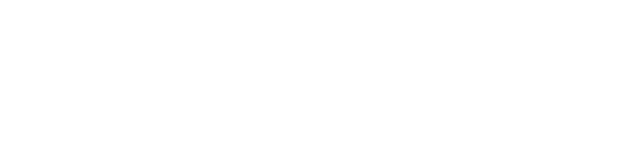
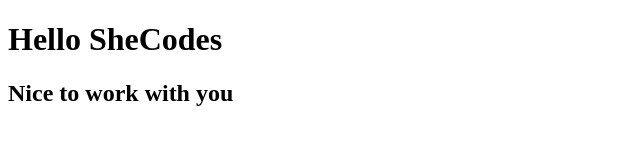
Before and after one commit to KaTeE234/my-awesome-homework, a plain HTML site: page index.html in a window 1280 px wide. Shown: the whole page, without its empty margins (0-640 px from the left). Drawn offline with Linux system fonts and the light colour scheme.

Commit message:
Added HTML

```diff
--- a/index.html
+++ b/index.html
@@ -7,6 +7,9 @@
     <title>Document</title>
     <link rel="stylesheet" href="style.css" />
   </head>
-  <body></body>
+  <body>
+    <h1>Hello SheCodes</h1>
+    <h2>Nice to work with you</h2>
+  </body>
   <script src="script.js"></script>
 </html>
```
